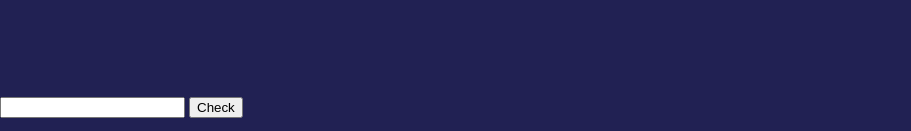
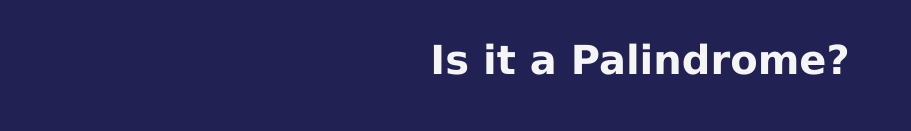
Before and after one commit to DanielHadi/freeCodeCampBasicJavaScript1_Project, a plain HTML site: page index.html in a window 1280 px wide. Shown: the part 291-422 px from the top of the page, without its empty margins (0-911 px from the left). Drawn offline with Linux system fonts and the light colour scheme.

Commit message:
Menambahkan judul serta memposisikannya ketengah

```diff
--- a/index.html
+++ b/index.html
@@ -8,6 +8,7 @@
   <body>
     <header id="upper-thing">
       <img src="https://cdn.freecodecamp.org/platform/universal/fcc_primary.svg">
+      <h1>Is it a Palindrome?</h1>
     </header>
     <input id="text-input">
     <button id="check-btn">Check</button>
--- a/styles.css
+++ b/styles.css
@@ -4,9 +4,18 @@ body{
     margin: 0;
   }
 
-  img{
+#upper-thing img{
     display: block;
     width: 250px;
-    height: fit-content;
     margin: 100px auto;
-  }
+    margin-bottom: 40px;
+}
+
+#upper-thing h1{
+    width: fit-content;
+    margin: 0 auto;
+    margin-bottom: 50px;
+    font-family: Verdana, Geneva, Tahoma, sans-serif;
+    color: whitesmoke;
+    font-size: 40px;
+}
```
